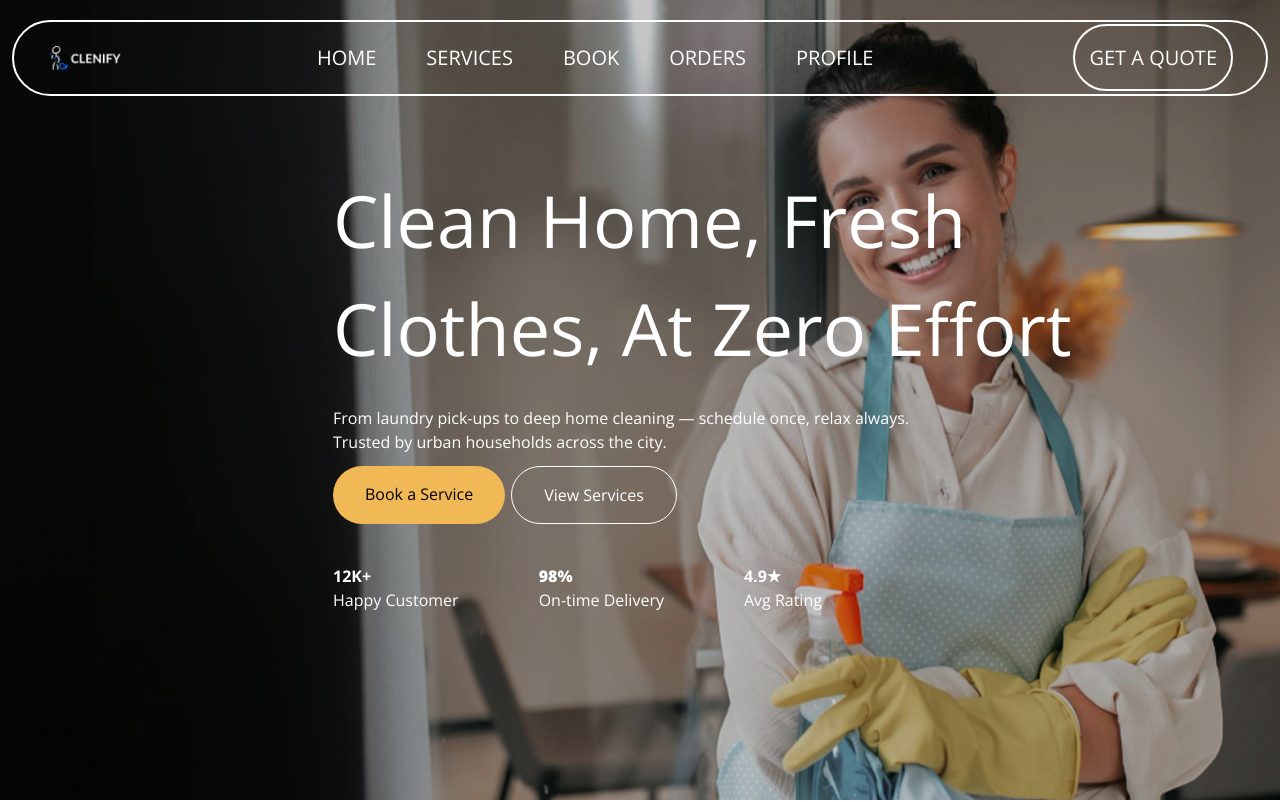
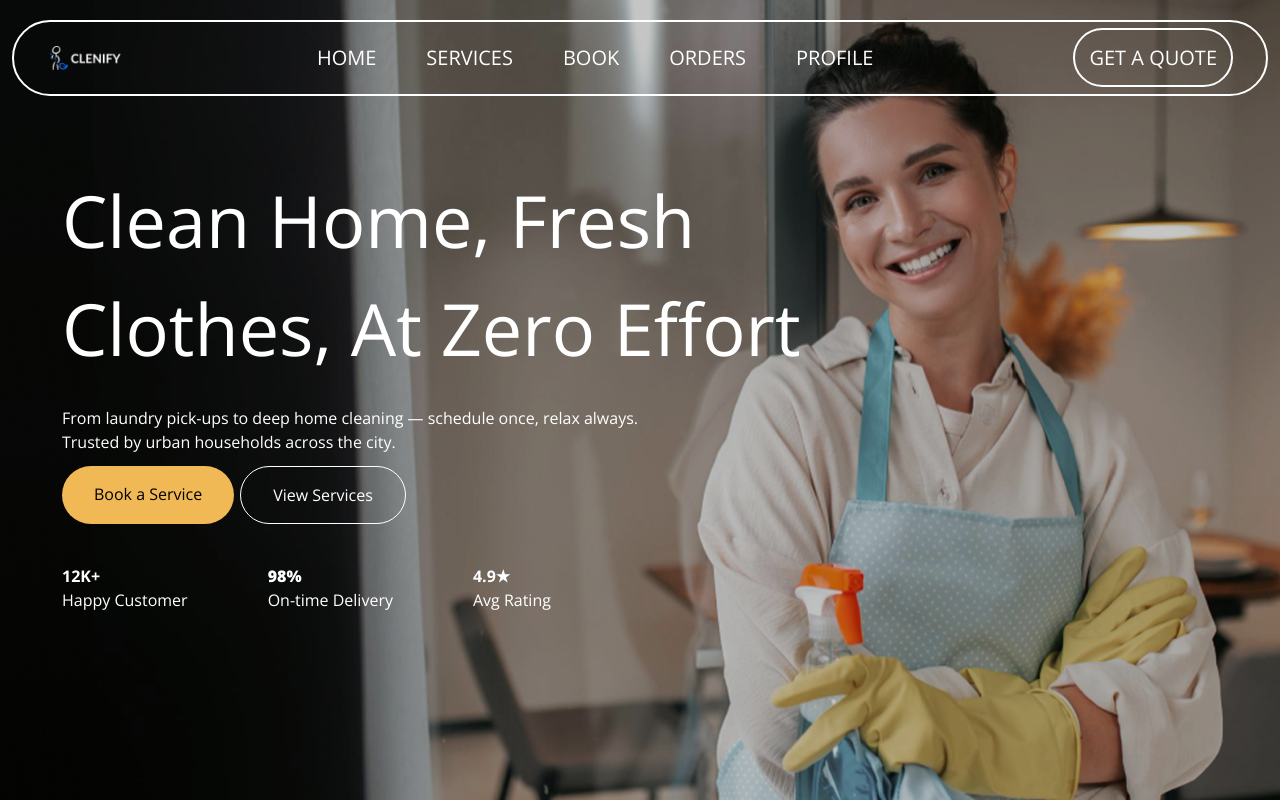
Before and after one commit to debprasadyourself-cloud/Clenify, a website: page index.html in a window 1280 px wide. Shown: the top 802 px of the page. Drawn offline with nearby package versions, Linux system fonts and the light colour scheme.

Commit message:
update html and css file

```diff
--- a/index.html
+++ b/index.html
@@ -76,7 +76,7 @@
               </li>
               <li>
                 <a
-                  class="text-nowrap text-white xl:text-[20px] md:text-[13px] font-opensans uppercase border-2 rounded-full xl:px-[14px] md:px-[5px] xl:py-[18px] md:py-[10px] xl:my-[10px] md:my border-white border-solid xl:ml-[150px] md:ml-[80px]"
+                  class="text-nowrap text-white xl:text-[20px] md:text-[13px] font-opensans uppercase border-2 rounded-full xl:px-[14px] md:px-[5px] xl:py-[14px] md:py-[8px] xl:my-[10px] md:my border-white border-solid xl:ml-[150px] md:ml-[80px]"
                   href=""
                   >get a quote</a
                 >
@@ -92,7 +92,7 @@
 
       <!-- banner-cntn -->
       <div
-        class="banner-cntn py-5 px-[12px] max-w-[820px] flex flex-col justify-center items-start xl:mt-[50px] md:mt-[20px] mt-[0px] xl:ml-[321px] md:ml-[80px] ml-5 pt-0"
+        class="banner-cntn py-5 px-[12px] max-w-[820px] flex flex-col justify-center items-start xl:mt-[50px] md:mt-[5px] mt-[0px] xl:ml-[50px] md:ml-[30px] ml-5 pt-0"
       >
         <h1
           class="max-w-[800px] text-white text-wrap font-opensans xl:text-[72px] md:text-[40px] text-[24px]"
```
Also changed, not shown: output/style.css.
